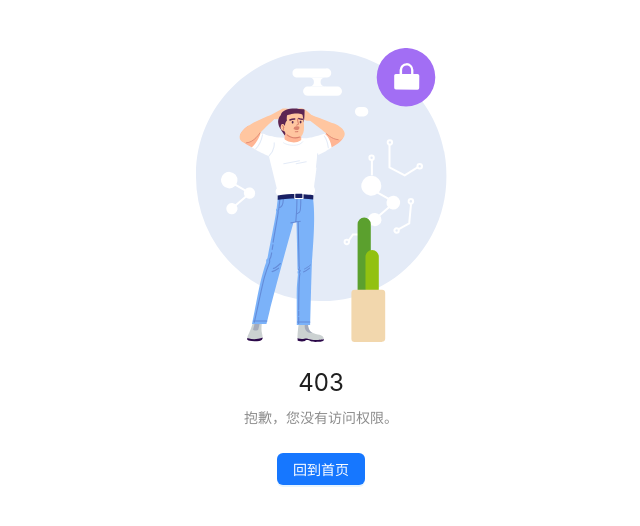
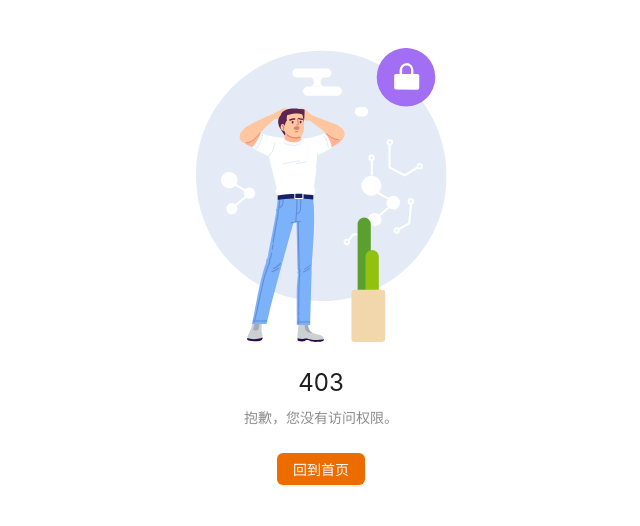
Before and after one commit to btbrad/react-admin-2025, a React (Vite) app: page /#/403 in a window 1280 px wide. Shown: the top 526 px of the page, without its empty margins (319-959 px from the left). Built offline with nearby package versions, Linux system fonts and the light colour scheme.

Commit message:
feat: 自定义主题色

```diff
--- a/src/App.tsx
+++ b/src/App.tsx
@@ -1,9 +1,20 @@
 import { RouterProvider } from 'react-router-dom'
 import router from './router/index.tsx'
 import './App.css'
+import { ConfigProvider } from 'antd'
 
 function App() {
-  return <RouterProvider router={router} />
+  return (
+    <ConfigProvider
+      theme={{
+        token: {
+          colorPrimary: '#ed6c00'
+        }
+      }}
+    >
+      <RouterProvider router={router} />
+    </ConfigProvider>
+  )
 }
 
 export default App
```
